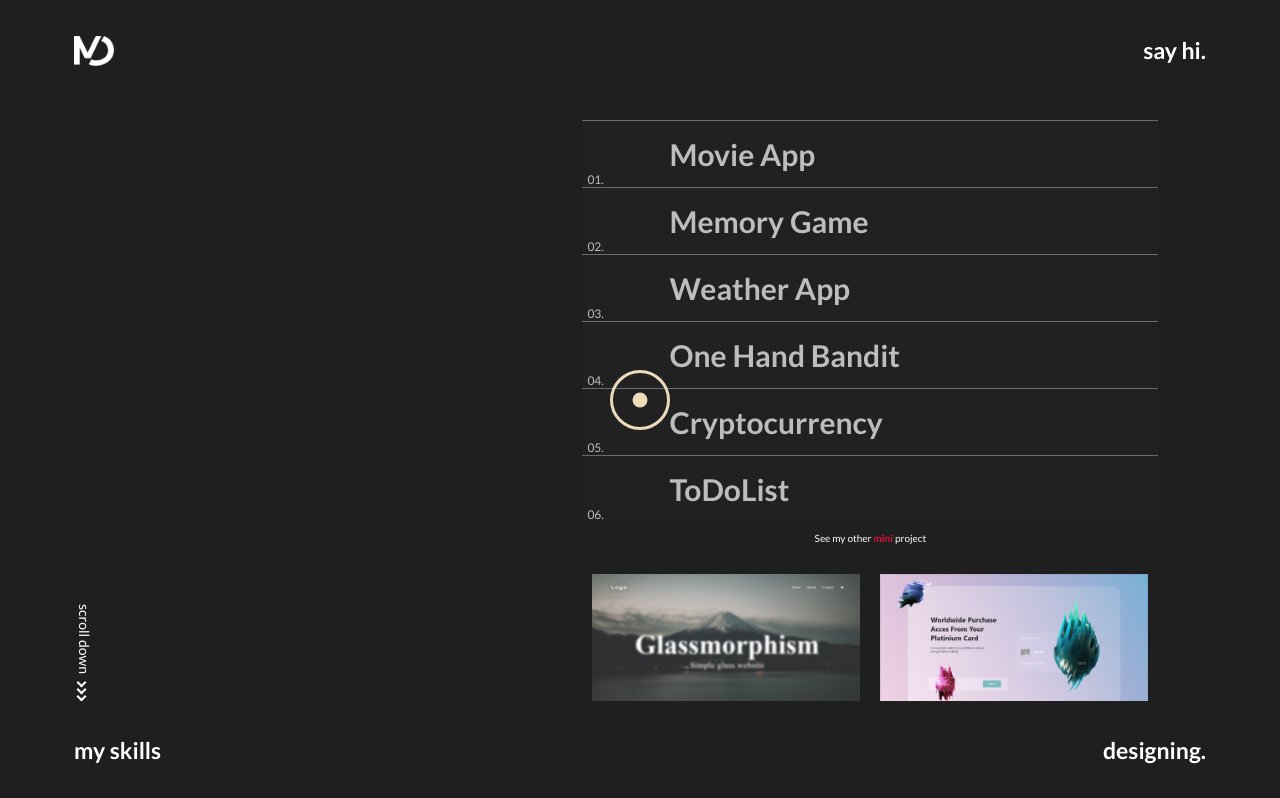
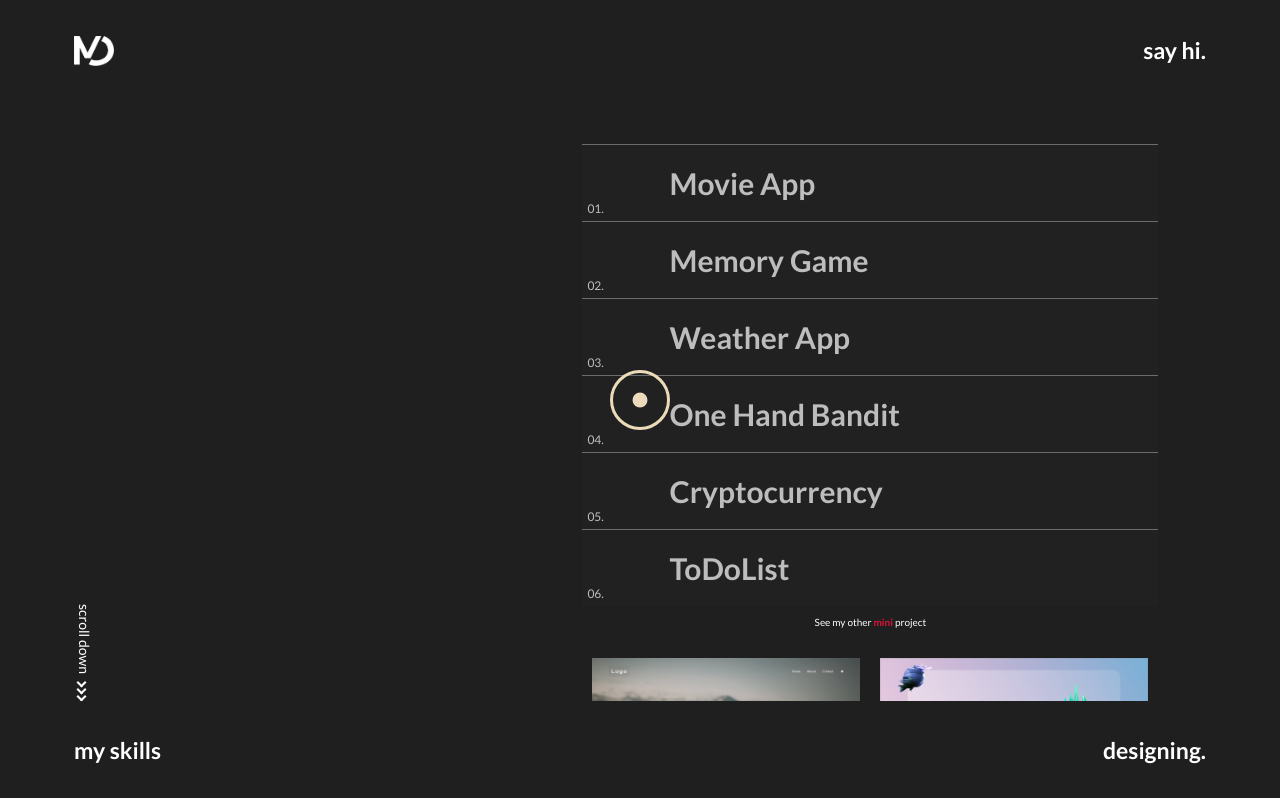
Before and after one commit to michalmjo/portfolio, a React (Create React App) app: page /#/designing in a window 1280 px wide. Shown: the top 798 px of the page. Built offline with nearby package versions, Linux system fonts and the light colour scheme; a web font is replaced by a local one.

Commit message:
fix res issue

```diff
--- a/src/styles/Designing.scss
+++ b/src/styles/Designing.scss
@@ -68,6 +68,7 @@
             display: flex;
             opacity: 0.7;
             transition: 0.4s ease;
+            margin: 5px 0px;
 
 
             span {
@@ -100,7 +101,7 @@
             content: "";
             display: block;
             position: absolute;
-            bottom: 0px;
+            bottom: -5px;
             height: 1px;
             background-color: $green-color;
             width: 0%;
@@ -204,8 +205,7 @@
             position: absolute;
             width: 100%;
             right: -120%;
-            top: 0%;
-
+            top: 5%;
         }
 
         .staticGuy {
@@ -218,11 +218,11 @@
                 0% {}
 
                 25% {
-                    top: -2%;
+                    top: 2%;
                 }
 
                 50% {
-                    top: 0%;
+                    top: 5%;
                 }
 
                 75% {
@@ -230,7 +230,7 @@
                 }
 
                 100% {
-                    top: 0%;
+                    top: 5%;
                 }
             }
         }
@@ -277,7 +277,7 @@
     .wrapper__designing {
         width: 50%;
         right: 5%;
-        top: 15%;
+        top: 18%;
 
         .project-pic {
             display: none;
--- a/src/styles/Home.scss
+++ b/src/styles/Home.scss
@@ -209,7 +209,7 @@
         }
 
         &--tag {
-            top: 60%;
+            top: 70%;
             padding-left: 12%;
             opacity: 0.8;
 
--- a/src/styles/Skills.scss
+++ b/src/styles/Skills.scss
@@ -82,11 +82,11 @@
             margin-top: 10%;
 
             h2 {
-                font-size: 6rem;
+                font-size: 5rem;
             }
 
             p {
-                font-size: 2.1rem;
+                font-size: 1.5rem;
             }
         }
 
```
